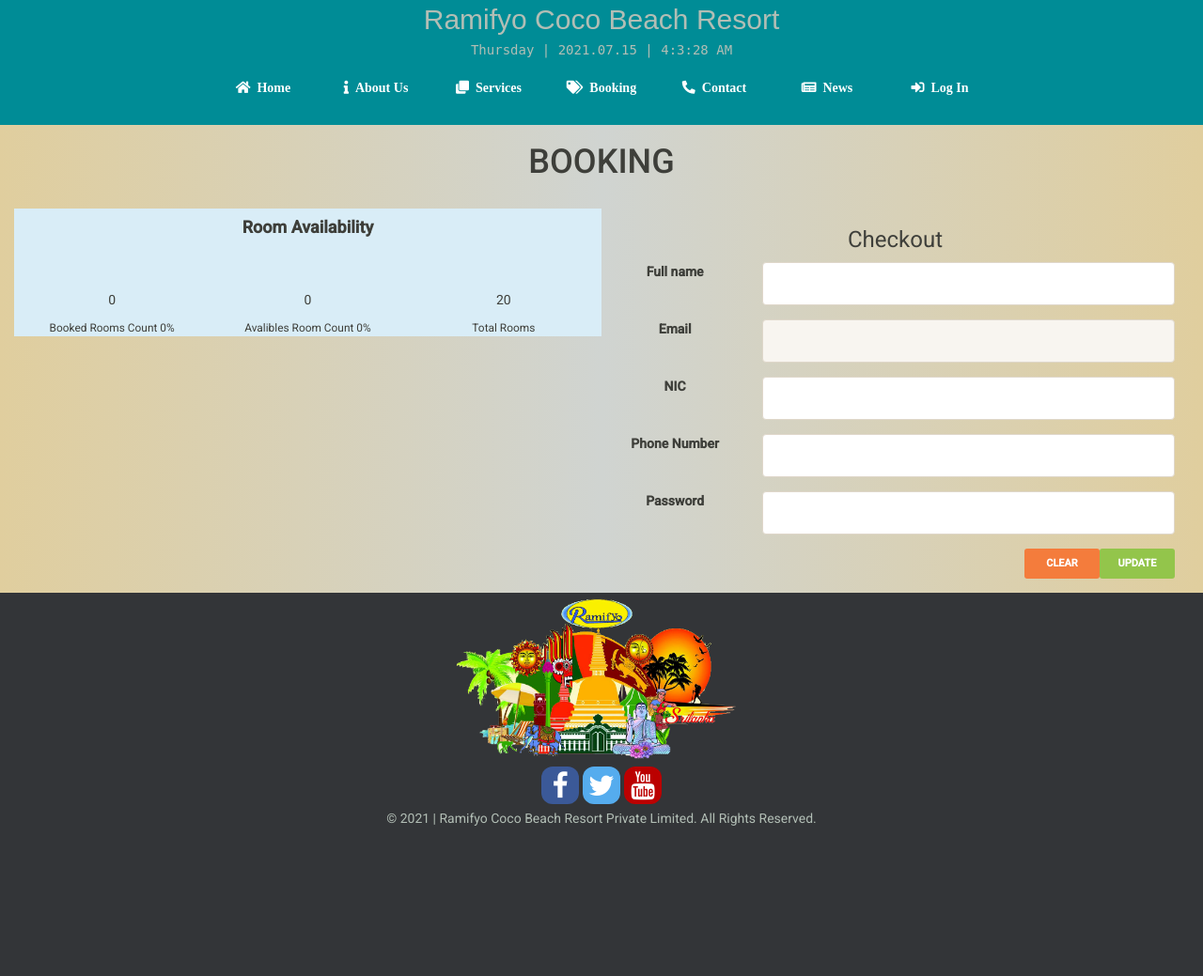
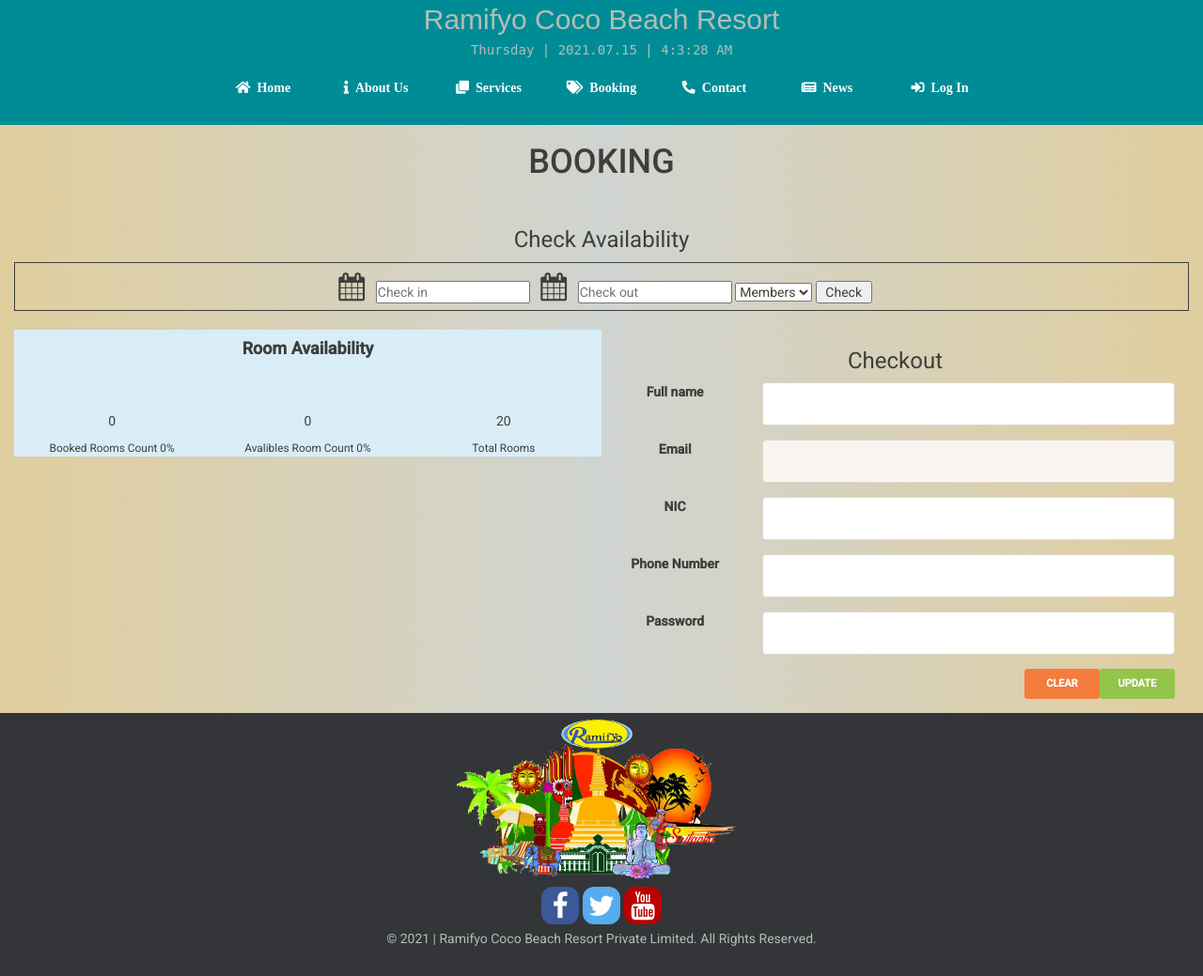
Before and after one commit to SameeraGurusinghe/RamifyoCocoBeachResort, a PHP site: page /booking.php in a window 1280 px wide. Shown: the whole page at 94% size. Before the commit the page ends 879 px from the top, so only its background shows below. Run offline with PHP 8.4, Linux system fonts and the light colour scheme; data that the repository does not hold is empty; some libraries are stand-ins or nearby versions.

Commit message:
check room availability

```diff
--- a/booking.php
+++ b/booking.php
@@ -17,10 +17,28 @@
 	<meta charset="UTF-8">
 	<meta http-equiv="X-UA-Compatible" content="IE=edge">
 	<meta name="viewport" content="width=device-width, initial-scale=1, minimum-scale=1, maximum-scale=1">
-	<link href="assets/css/app-style.csss" rel="stylesheet"/>
-
+  <link href="css/style.css" rel="stylesheet"/>
+  <link href="assets/css/app-style.csss" rel="stylesheet"/>
 	<link rel="stylesheet" type="text/css" href="https://use.fontawesome.com/releases/v5.15.2/css/all.css">
   <link href="css/bootstrap.min.css" rel="stylesheet">
+  <link href="http://code.jquery.com/ui/1.10.4/themes/smoothness/jquery-ui.css" rel="Stylesheet" type="text/css">
+  <script type="text/javascript" src="http://code.jquery.com/jquery-1.7.2.min.js"></script>
+  <script type="text/javascript" src="http://code.jquery.com/ui/1.10.4/jquery-ui.js"></script>
+
+<script language="javascript">
+    $(document).ready(function () {
+        $("#txtdate1").datepicker({
+            minDate: 0
+        });
+    });
+
+    $(document).ready(function () {
+        $("#txtdate2").datepicker({
+            minDate: 0
+        });
+    });
+</script>
+
 </head>
 
 
@@ -33,9 +51,33 @@
 
 <div class="container-fluid">
 
-	<div>
-		<h1>Booking</h1>
-	</div><br>
+<h1>Booking</h1><br>
+
+<div class="row">
+
+<div class="col-sm-12 text-center">
+    <h3>Check Availability</h3>
+
+    <div class="social text-center">
+        <i class="fa fa-calendar"></i>
+        <input id="txtdate1" type="text" name="checkin" placeholder="Check in">
+
+        <i class="fa fa-calendar"></i>
+        <input id="txtdate2" type="text" name="checkout" placeholder="Check out">
+
+        <select name="ftype" required>
+        <option selected>Members</option>
+          <option value="1">1</option>
+          <option value="2">2</option>
+          <option value="3">3</option>
+        </select>
+
+        <button class="btn-secondary" style="width: 60px;">Check</button>
+
+    </div><br>
+</div>
+</div>
+
 
 		<div class="col-sm-6 bg-info">
 		<!--Room tables file include.... area start-->
@@ -90,7 +132,7 @@
                   <label class="col-lg-3 col-form-label form-control-label"></label>
                     <div class="col-lg-9">
                       <button type="submit" class="btn btn-success btn-sm" style="width: 80px; float: right;"><b>UPDATE</b></button>&nbsp;
-					<button type="reset" class="btn btn-warning btn-sm" style="width: 80px; float: right;"><b>CLEAR</b></button>
+					            <button type="reset" class="btn btn-warning btn-sm" style="width: 80px; float: right;"><b>CLEAR</b></button>
                     </div>
                 </div>
 
--- a/css/style.css
+++ b/css/style.css
@@ -595,6 +595,14 @@
 }
 /* Food Menu page CSS end */
 
+/* Room Availability check */
+.ee{
+	/*background-color: #b61919;*/
+	border: 2px solid;
+	border-bottom: 60px;
+	border-color: #b61919;
+}
+/* Room Availability check */
 
 /******footer image resolution start******/
 .hometheme{
--- a/includes/header.php
+++ b/includes/header.php
@@ -81,7 +81,8 @@
 
 	<!--== When customer logged in, new "Feedback" button display and "LOG IN" button automatically change to "LOG OUT" button start ==-->
 	<?php if (isset($_SESSION['email'])) {
-		$useremail = $_SESSION['email'];
+
+	$useremail = $_SESSION['email'];
 	$Result = mysqli_query($db,"SELECT * FROM users WHERE email='$useremail' ");
 	while($row = mysqli_fetch_array($Result)){
 	$utype = $row["usertype"];
@@ -89,7 +90,11 @@
 	$id = $row['nic'];
 	$proimg = $row["propicture"];
 	}
+
+	//Display Feedback button if usertype is 0
+	if ($utype == '0') {
 	echo "<li><a href='feedback.php'><i class='fas fa-comments'>&nbsp;&nbsp;Feedback</i></a></li>";
+	}
 
 	echo "<li><a onclick='openWin()'><i class='fas fa-question-circle'>&nbsp;&nbsp;Chat</i></a></li>";
 
@@ -102,8 +107,8 @@
 	echo "<img class='user-image' src='action_pages/$proimg' alt='No profile picture'>";
 	echo "<li><a href='profile.php'><i class='fas fa-pencil-square-o'>&nbsp;&nbsp;Edit Profile</i></a></li>";
 
-	/****** Display button for access to the dashboard if usertype is 1 or 2 end ******/
 
+	/****** Display button for access to the dashboard if usertype is 1 or 2 start ******/
 		if ($utype == '1') {
 		echo "<li><a href='admindashbord.php'><i class='fas fa-cogs'>&nbsp;&nbsp;Dashboard</i></a></li>";
 		}
```
